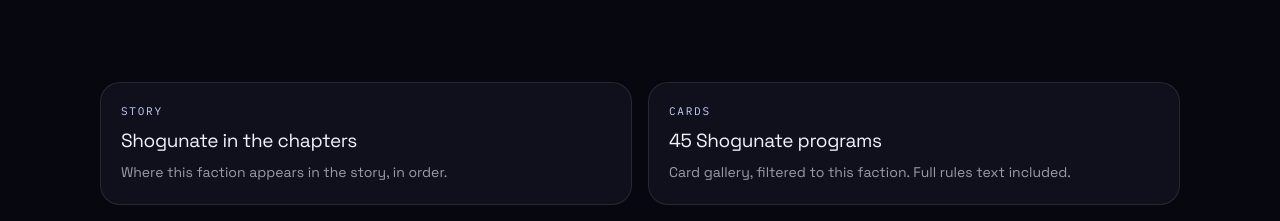
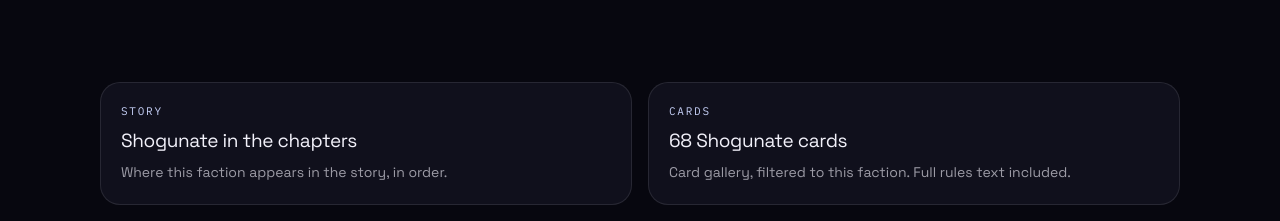
Before and after one commit to wksnders/singularity-website, a Vue app: page /universe/factions/celestial-shogunate in a window 1280 px wide. Shown: the part 3660-3881 px from the top of the page. Built offline with nearby package versions, Linux system fonts and the light colour scheme; a web font is replaced by a local one.

Commit message:
bug fixes for lux page and program counts on brands

```diff
--- a/src/views/FactionView.vue
+++ b/src/views/FactionView.vue
@@ -19,6 +19,7 @@ import {
   programsOfBrand,
 } from '@/data/universe';
 import { brandOneLiner, brandRowNote } from '@/site/brands';
+import { cardRows, defaultFacets, matches } from '@/site/cards';
 import { environmentSources, to } from '@/site/links';
 import type { Character } from '@/data/types';
 
@@ -37,6 +38,13 @@ useDocumentTitle(() => name.value);
 const brands = computed(() => (faction.value ? brandsOfFaction(faction.value.id) : []));
 const programTotal = computed(() =>
   brands.value.reduce((total, brand) => total + programsOfBrand(brand.id).length, 0),
+);
+
+/* Counted through the gallery's own filter, so the exit card cannot drift from what the link lands on: it takes characters and any-faction cards too, not just this faction's programs. */
+const galleryTotal = computed(
+  () =>
+    cardRows.filter((row) => matches(row, { ...defaultFacets(), faction: props.factionId }, ''))
+      .length,
 );
 
 const cast = computed<Character[]>(() =>
@@ -154,7 +162,7 @@ const HERO_FOCAL = { x: 0.5, y: 0.58 };
         <ContentCard
           :to="to('cards', {}, { query: { faction: faction.id } })"
           :kicker="t('faction.exits.cardsKicker')"
-          :title="`${programTotal} ${shortName} ${t('faction.stats.programs')}`"
+          :title="`${galleryTotal} ${shortName} ${t('faction.exits.cardsUnit')}`"
           :body="t('faction.exits.cardsBody')"
         />
       </div>
--- a/src/views/UniversalView.vue
+++ b/src/views/UniversalView.vue
@@ -13,7 +13,7 @@ import SectionMarker from '@/components/molecules/SectionMarker.vue';
 import PageHero from '@/components/organisms/PageHero.vue';
 import { t } from '@/content';
 import { brandById, characters, programsOfBrand } from '@/data/universe';
-import { to } from '@/site/links';
+import { pictureSources, to } from '@/site/links';
 import type { SectionEntry } from '@/site/sections';
 
 const sections = computed<SectionEntry[]>(() => [
@@ -57,10 +57,12 @@ const luxAnnounced = computed(() => luxBrand.value?.announcedCount ?? null);
         <div v-if="lux" class="unv__feature">
           <div class="unv__feature-art">
             <ArtFrame
-              :art="lux.art"
+              :art="lux.sceneArt"
               ratio="3 / 4"
               radius="m"
               :placeholder="t('universal.luxArtPlaceholder')"
+              :sources="pictureSources(lux.sceneArt.src)"
+              sizes="280px"
             />
           </div>
           <div class="unv__feature-body">
```
Also changed, not shown: content/en/ui.json.
